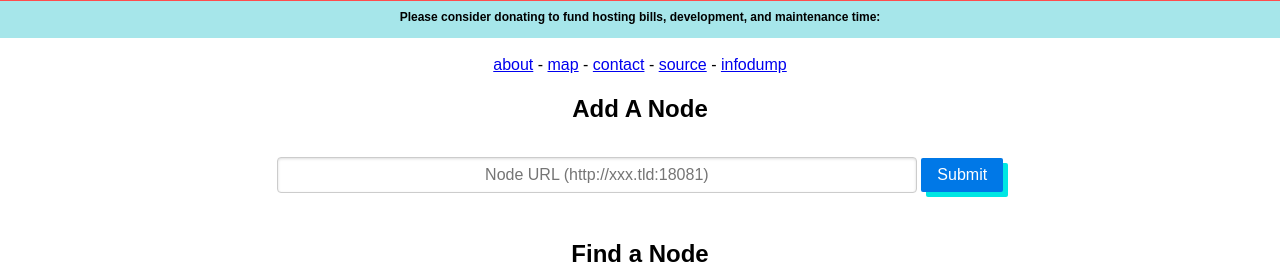
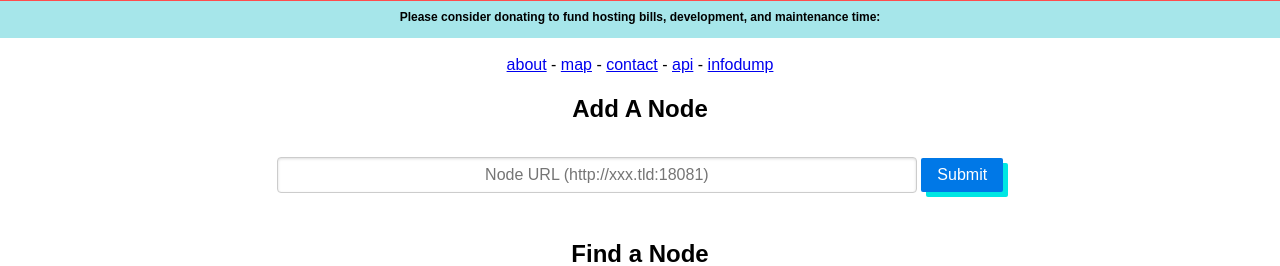
Before and after one commit to lalanza808/monero.fail, a Flask app: page / in a window 1280 px wide. Shown: the part 223-489 px from the top of the page. Run offline with Flask 2, Linux system fonts and the light colour scheme.

Commit message:
link api

```diff
--- a/xmrnodes/templates/base.html
+++ b/xmrnodes/templates/base.html
@@ -86,7 +86,7 @@
   -
   <a href="https://twitter.com/lza_menace" target="_blank">contact</a>
   -
-  <a href="https://github.com/lalanza808/monero.fail" target="_blank">source</a>
+  <a href="{{ url_for('api.nodes_json') }}" target="_blank">api</a>
   -
   <a href="https://moneroinfodump.neocities.org/" target="_blank">infodump</a>
 </div>
```
